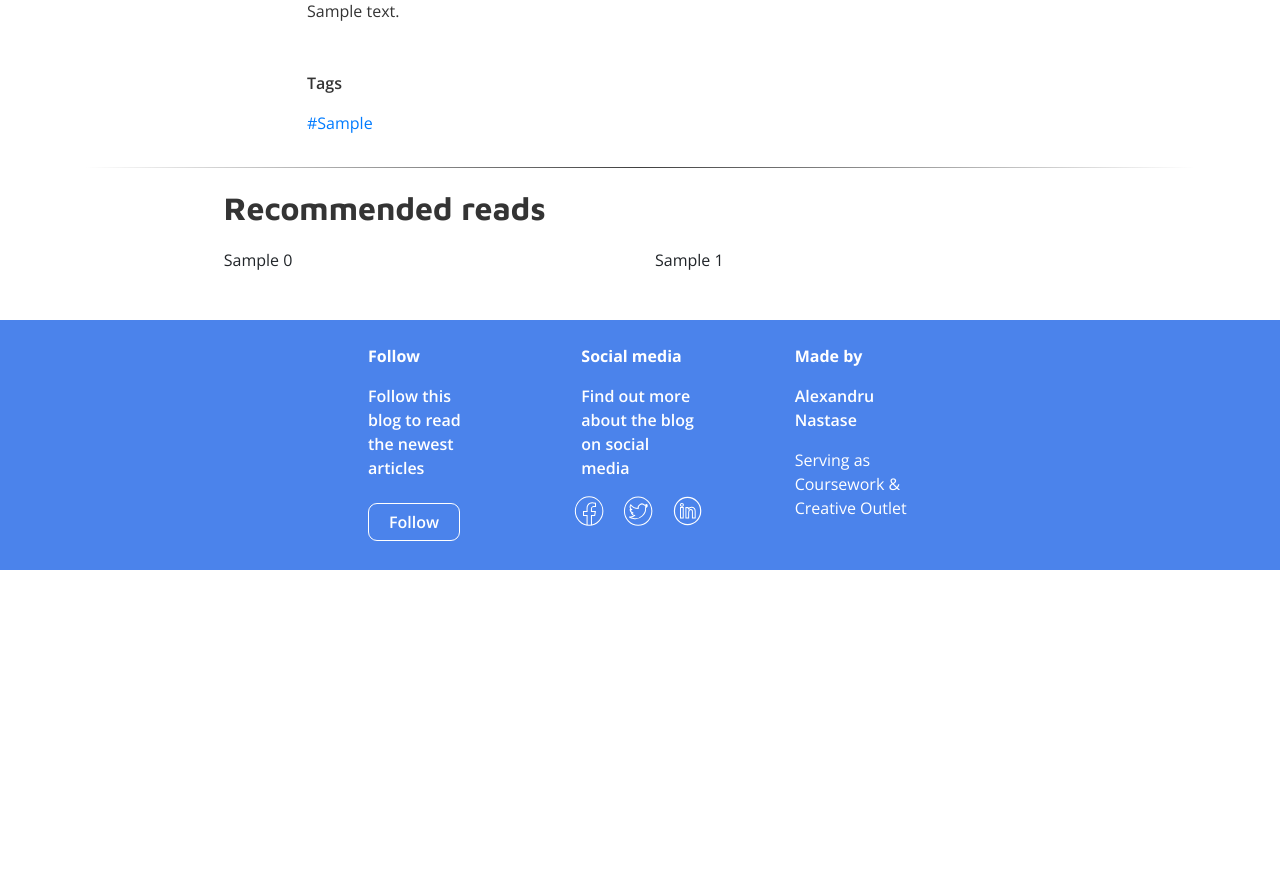
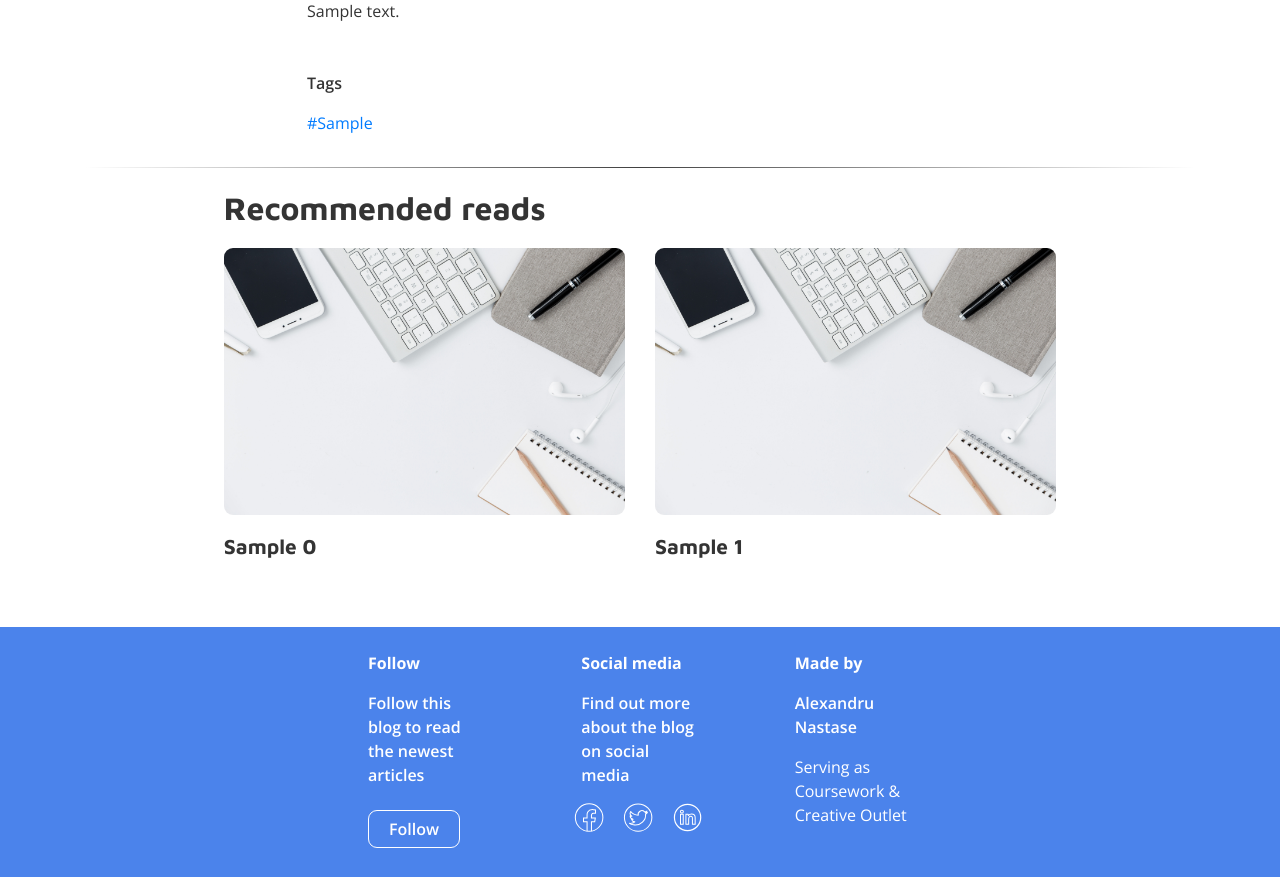
Before and after one commit to AlexandruNst/blog_and_resume, a Django app: template blog/templates/blog/article_detail.html in a window 1280 px wide. Shown: the part 905-1782 px from the top of the page. Before the commit the page ends 1475 px from the top, so only its background shows below. Run offline with Django 3.2, Linux system fonts and the light colour scheme; tables that the repository leaves empty hold one stand-in row (values such as "Sample post"); the template is opened without the code that fills it: values that come from a table or form of the project are taken from there, most other values are stand-ins (such as "Sample title", 1, 10 or a date in 2020); some libraries are stand-ins or nearby versions.

Commit message:
Added styled for recommended articles

```diff
--- a/blog/static/css/article_detail.css
+++ b/blog/static/css/article_detail.css
@@ -152,3 +152,11 @@ a:hover {
 .-ud:hover:after {
   width: 105%;
 }
+
+.-recommended-title {
+  transition: 300ms;
+}
+
+.-recommended-anchor:hover .-recommended-title {
+  color: #4b83eb;
+}
--- a/blog/templates/blog/article_detail.html
+++ b/blog/templates/blog/article_detail.html
@@ -60,10 +60,19 @@
 
         <hr class="styled d-block">
         <div class="-recommended-group d-block mx-auto">
-            <p class="font-title font-big-title font-normal-color">Recommended reads<p>
+            <p class="font-title font-big-title font-normal-color mt-5 mt-lg-2">Recommended reads<p>
             <div class="row">
-                <div class="col-12 col-lg-6">{{recommended_articles.0.title}}</div>
-                <div class="col-12 col-lg-6">{{recommended_articles.1.title}}</div>
+                <div class="col-12 col-lg-6">
+                    <a href="{% url 'article_detail' pk=recommended_articles.0.pk %}" class="-recommended-anchor mb-5 mb-lg-0 d-block">
+                        <img class="img-fluid mx-auto d-block -rounded" src="{% static 'res/img/article_jpg/desk.jpg' %}" alt="">
+                        <p class="-recommended-title font-title font-small-title font-normal-color mt-3">{{recommended_articles.0.title}}<p>
+                    </a>
+                </div>
+                <div class="col-12 col-lg-6">
+                <a href="{% url 'article_detail' pk=recommended_articles.1.pk %}" class="-recommended-anchor">
+                    <img class="img-fluid mx-auto d-block -rounded" src="{% static 'res/img/article_jpg/desk.jpg' %}" alt="">
+                    <p class="-recommended-title font-title font-small-title font-normal-color mt-3">{{recommended_articles.1.title}}<p>
+                </a></div>
             </div>
         </div>
     </div>
```
